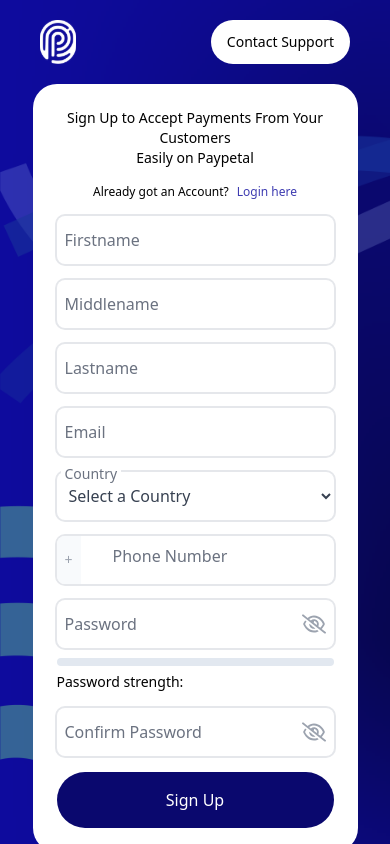
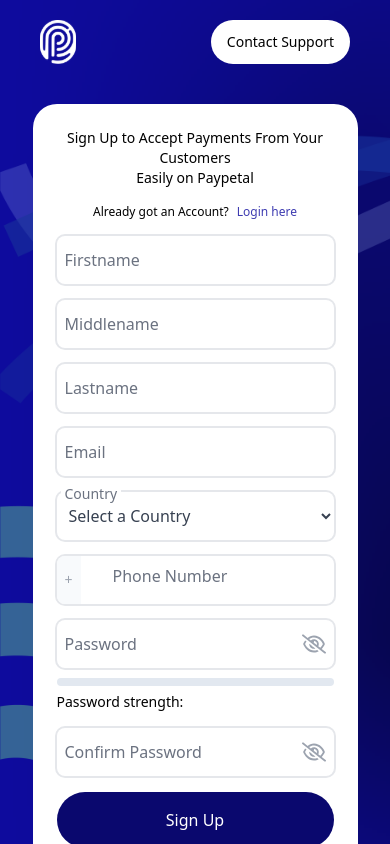
Before and after one commit to PayPetal/merchant-dashboard, a React (Create React App) app: page /register in a window 390 px wide. Built offline with nearby package versions, Linux system fonts and the light colour scheme.

Commit message:
fixed the css for mobile view

```diff
--- a/src/Component/Auth/SignUp.jsx
+++ b/src/Component/Auth/SignUp.jsx
@@ -227,7 +227,7 @@
           <form
             action="POST"
             onSubmit={handleSubmit}
-            className="flex flex-col xl:w-6/12 lg:w-8/12 md:w-10/12 sm:w-10/12 w-10/12 gap-4  p-6 rounded-3xl my-0 md:my-20 text-center bg-white  dark:bg-gray-900 dark:text-white "
+            className="flex flex-col xl:w-6/12 lg:w-8/12 md:w-10/12 sm:w-10/12 w-10/12 gap-4  p-6 rounded-3xl my-5 md:my-20 text-center bg-white  dark:bg-gray-900 dark:text-white "
           >
             <div className="flex flex-col  items-center gap-4">
               <div className="flex flex-col">
--- a/src/layout/authlayout/index.js
+++ b/src/layout/authlayout/index.js
@@ -4,7 +4,7 @@
 //we are going to pass anything it wraps has a child prop
 export default function Authlayout({ children }) {
   return (
-    <div className="bg-bg-img h-screen  bg-no-repeat bg-cover bg-link-a  overflow-hidden">
+    <div className="bg-bg-img h-screen overflow-scroll  bg-no-repeat bg-cover bg-link-a ">
       <Nav />
       <div className="flex justify-center">{children}</div>
     </div>
```
